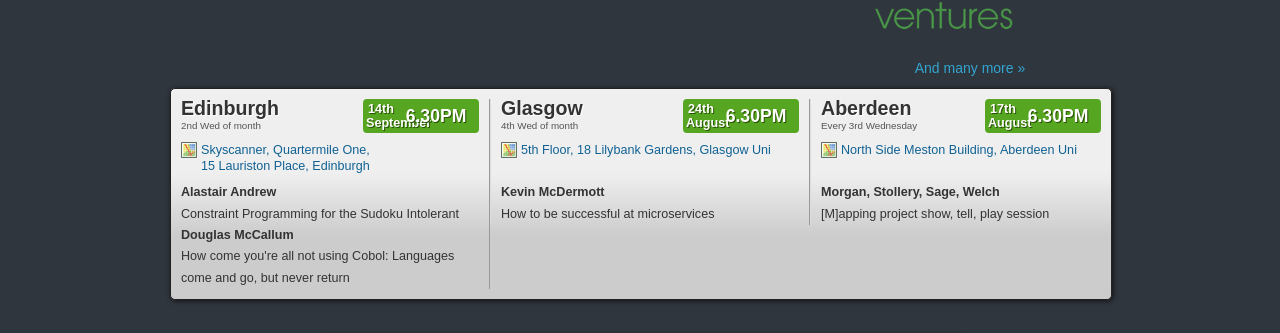
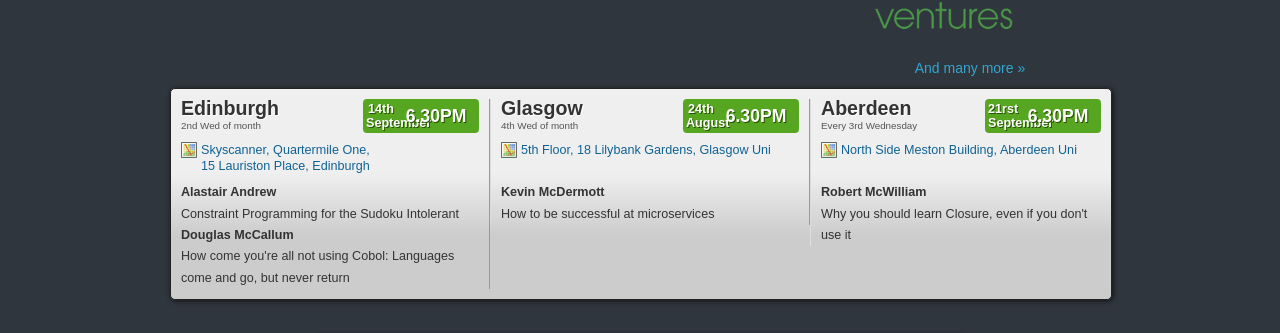
Before and after one commit to techmeetup/techmeetup.co.uk, a Jekyll site: the page built from index.html, in a window 1280 px wide. Shown: the part 311-644 px from the top of the page. Built offline with Jekyll 4.4.1, drawn with Linux system fonts in a browser that asks for light colours.

Commit message:
Update index for Aberdeen

```diff
--- a/_data/index.json
+++ b/_data/index.json
@@ -26,12 +26,12 @@
   "aberdeen": {
     "speakers": [
       {
-        "name": "Morgan, Stollery, Sage, Welch",
-        "talk": "[M]apping project show, tell, play session"
+        "name": "Robert McWilliam",
+        "talk": "Why you should learn Closure, even if you don't use it"
       }
     ],
-    "day": "17th",
-    "month": "August"
+    "day": "21rst",
+    "month": "September"
   },
   "dundee": {
     "speakers": [
```
